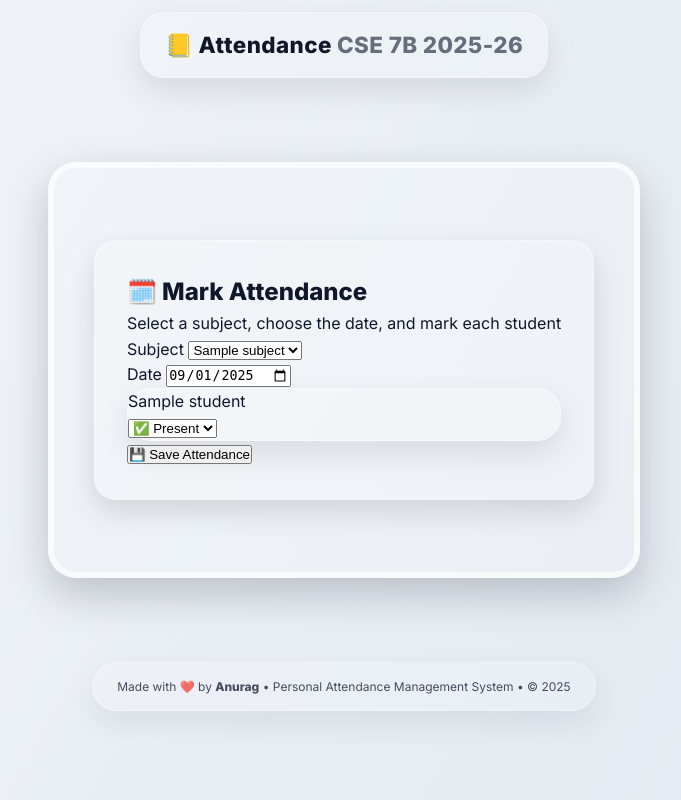
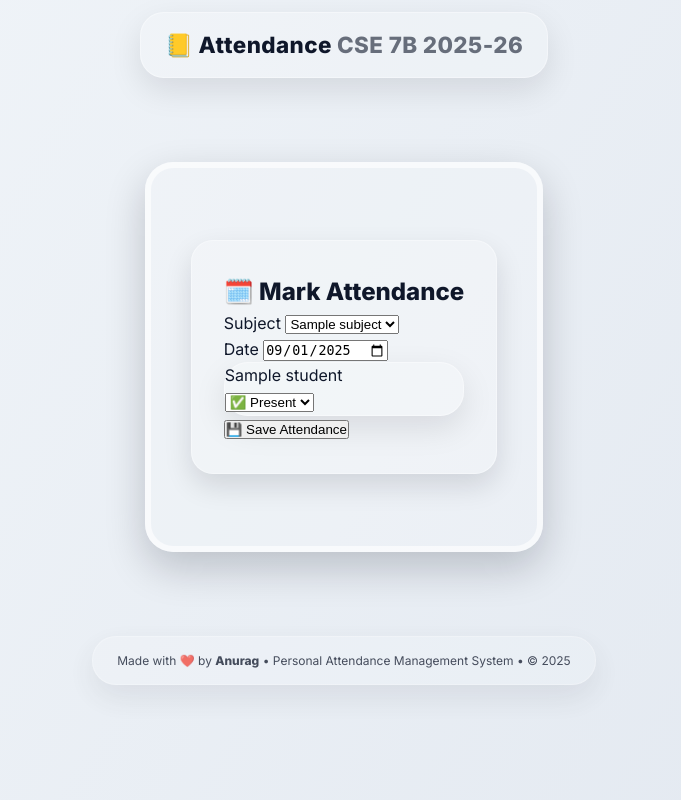
Before and after one commit to Anurag-M1/Personal-Attendence-System, a Flask app: page /mark_attendance in a window 1280 px wide. Shown: the whole page, without its empty margins (296-977 px from the left). Run offline with Flask 3, Linux system fonts and the light colour scheme; a database or web service that is not in the repository returns one stand-in record (values such as "Sample title"); some libraries are stand-ins or nearby versions.

Commit message:
Update mark_attendance.html

```diff
--- a/templates/mark_attendance.html
+++ b/templates/mark_attendance.html
@@ -3,7 +3,6 @@
 {% block content %}
   <div class="student-card">
     <h2 class="title">🗓️ Mark Attendance</h2>
-    <p class="muted">Select a subject, choose the date, and mark each student</p>
 
     <form method="post" class="form">
       <!-- Subject & Date Row -->
```
